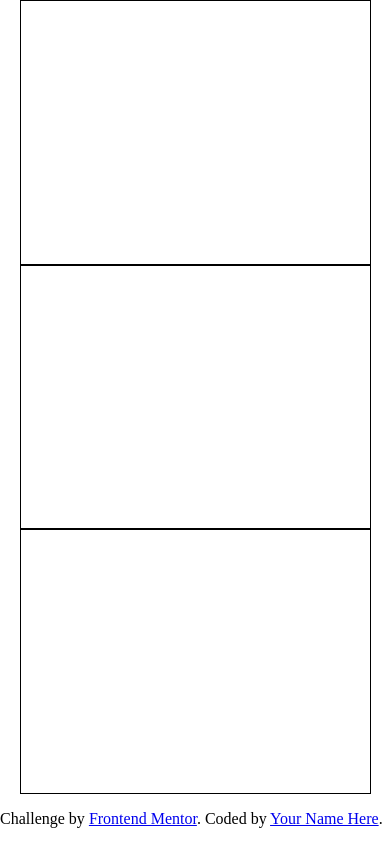
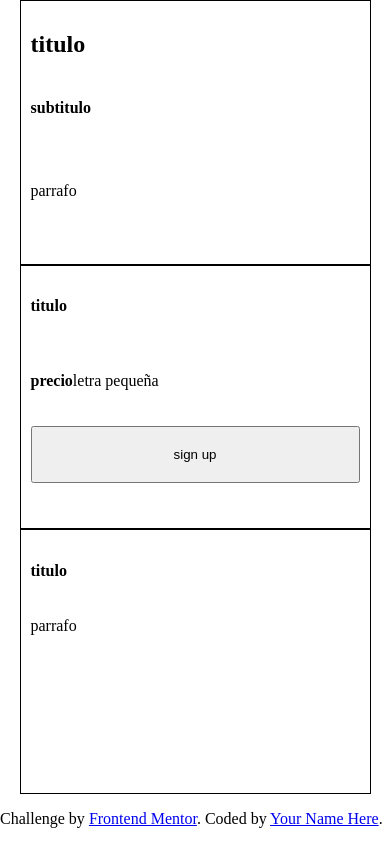
Before and after one commit to FranciscoFrontEndDeveloper/single-price-grid-component-master, a plain HTML site: page index.html in a window 390 px wide. Drawn offline with Linux system fonts and the light colour scheme.

Commit message:
grid mobile ready

```diff
--- a/index.html
+++ b/index.html
@@ -18,9 +18,20 @@
 
   <main class="containerMain">
     <section class="subContanerMain">
-      <div class="box1"></div>
-      <div class="box2"></div>
-      <div class="box3"></div>
+      <div class="box1">
+        <h1>titulo</h1>
+        <h4>subtitulo</h4>
+        <p>parrafo</p>
+      </div>
+      <div class="box2">
+        <h4>titulo</h4>
+        <div><strong>precio</strong><span>letra pequeña</span></div>
+        <input type="button" value="sign up">
+      </div>
+      <div class="box3">
+        <h4>titulo</h4>
+        <p>parrafo</p>
+      </div>
     </section>
     <section class="containerFooter">
       <footer>
--- a/styles.sass
+++ b/styles.sass
@@ -16,3 +16,13 @@ body
  grid-template-rows: repeat(3,1fr )
 .box1,.box2,.box3
  border: 1px solid black
+ padding: 10px
+.box1
+ display: grid
+ grid-template-rows: auto repeat(2,1fr)
+.box2
+ display: grid
+ grid-template-rows: repeat(4, auto )
+.box3
+ display: grid
+ grid-template-rows: auto 1fr
```
Also changed, not shown: styles.css, 1 other file.
